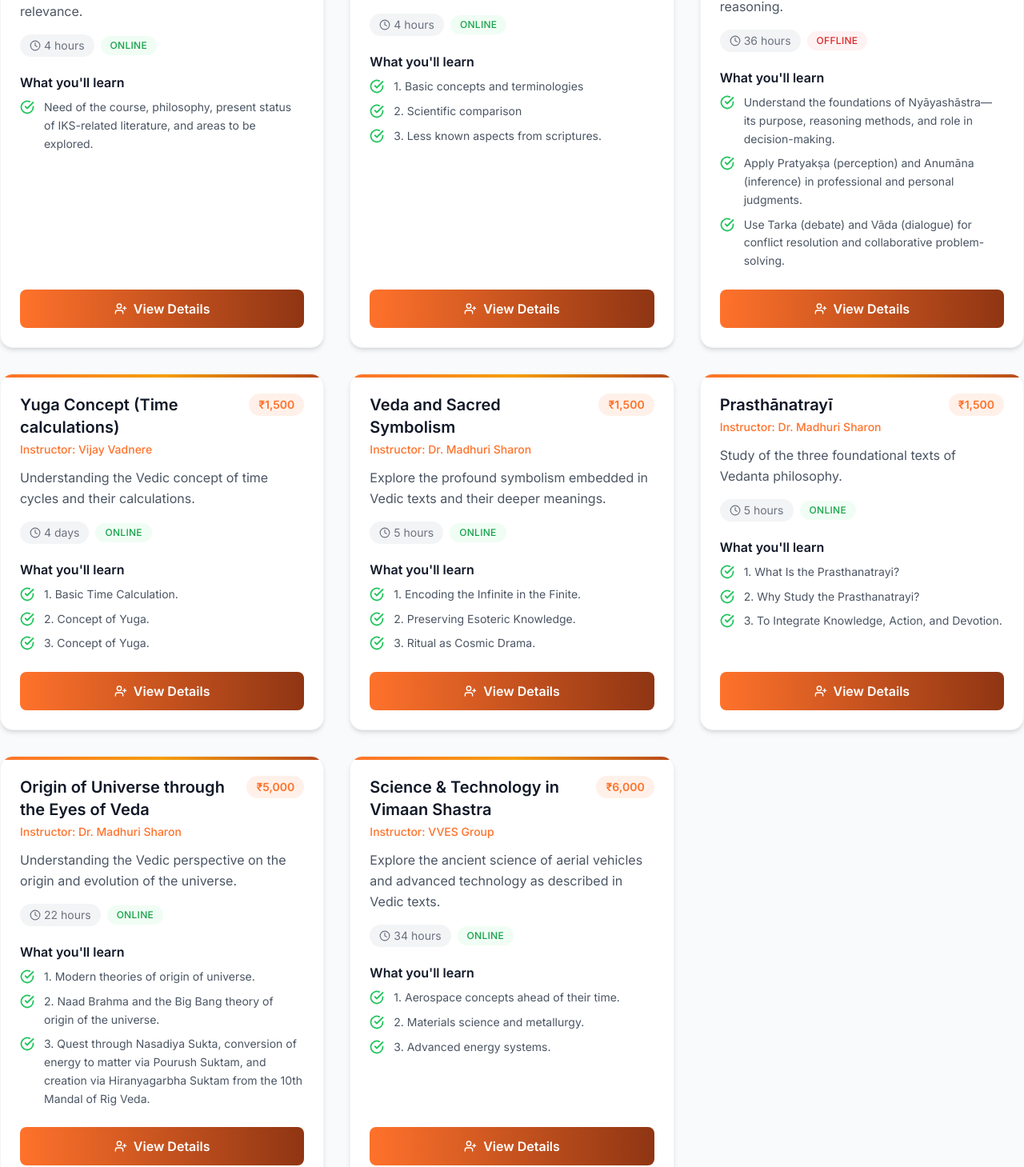
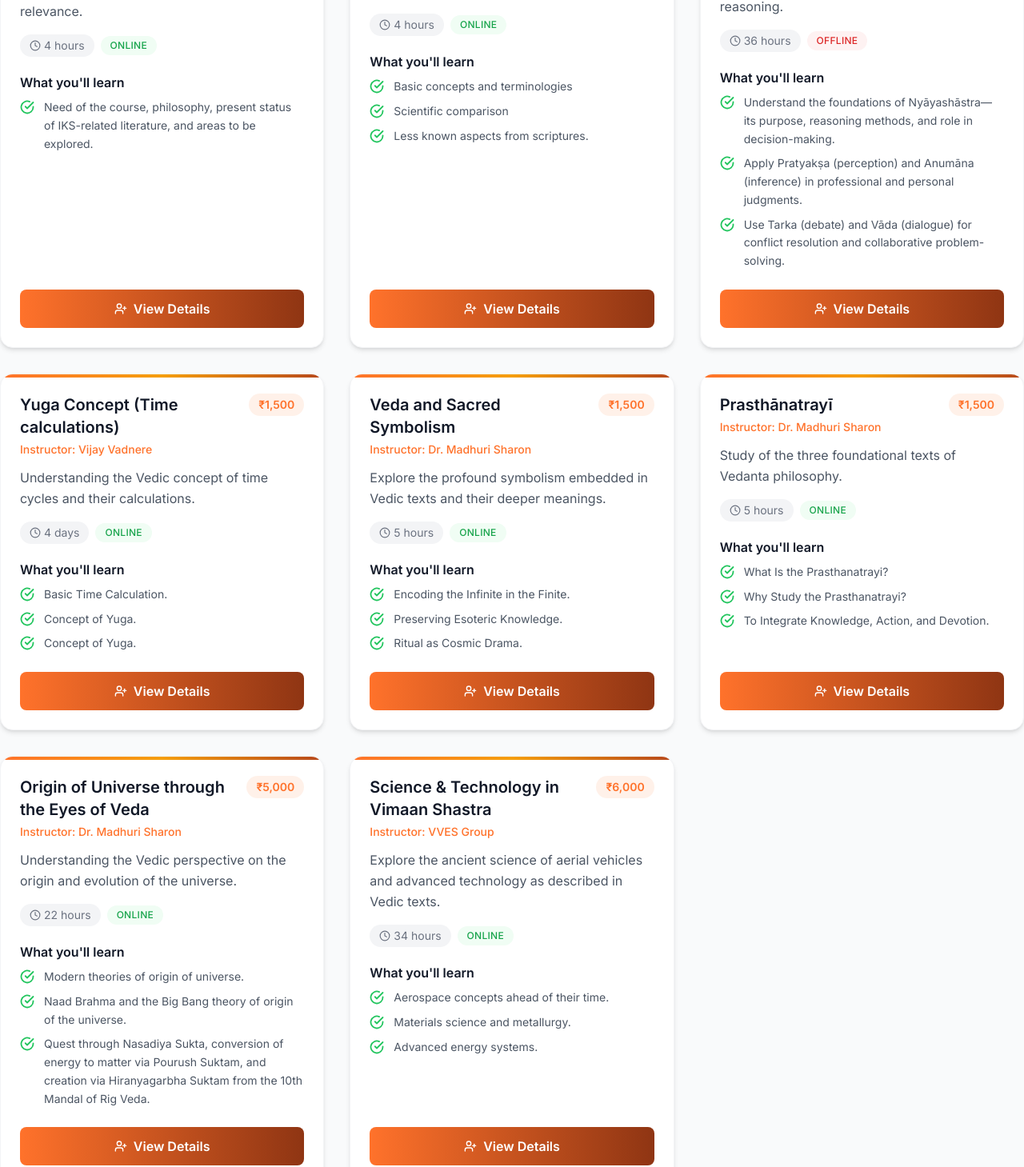
Before and after one commit to CHIRGJAIN/vedicvigyan, a Next.js app: page /courses in a window 1280 px wide. Shown: the part 988-2447 px from the top of the page at 80% size. Built offline with nearby package versions, Linux system fonts and the light colour scheme; no server answers.

Commit message:
Adjust course feature copy formatting

```diff
--- a/app/courses/page.tsx
+++ b/app/courses/page.tsx
@@ -31,7 +31,7 @@ const CoursesPage = () => {
       instructor: 'Anantha M.A',
       description: 'Learn the ancient art and science of archery and warfare as described in the Vedic texts.',
       duration: '6 hours',
-      students: 25,
+      students: 50,
       price: 1500,
       online: true,
       // rating: 4.8,
@@ -58,7 +58,7 @@ const CoursesPage = () => {
       instructor: 'Anuradha Dubey',
       description: 'Explore the subtle life forces and energies as described in Vedic literature.',
       duration:  '4 hours',
-      students: 32,
+      students: 50,
       price: 1500,
       online: true,
       // rating: 4.6,
@@ -83,7 +83,7 @@ const CoursesPage = () => {
       instructor: 'Dr. Mrunal Yawalkar',
       description: 'Master the ancient astronomical treatise and its profound cosmic insights.',
       duration: '4 hours',
-      students: 28,
+      students: 50,
       price: 1500,
       online: true,
       // rating: 4.9,
@@ -108,7 +108,7 @@ const CoursesPage = () => {
       instructor: 'Prof. Sanjay Kumar Sharma',
       description: 'Comprehensive study of traditional Indian knowledge systems and their contemporary relevance.',
       duration: '4 hours',
-      students: 38,
+      students: 50,
       price: 1000,
       online: true,
       // rating: 4.7,
@@ -130,9 +130,9 @@ const CoursesPage = () => {
       online: true,
       // rating: 4.8,
       features: [
-        '1. Basic concepts and terminologies',
-        '2. Scientific comparison',
-        '3. Less known aspects from scriptures.'
+        'Basic concepts and terminologies',
+        'Scientific comparison',
+        'Less known aspects from scriptures.'
       ],
       curriculum: [
         'Basic Concepts',
@@ -175,10 +175,10 @@ const CoursesPage = () => {
       online: true,
       // rating: 4.5,
       features: [
-        '1. Basic Time Calculation.',
-        '2. Concept of Yuga.',
-        '3. Concept of Yuga.',
-        '4. Kaliyuga.'
+        'Basic Time Calculation.',
+        'Concept of Yuga.',
+        'Concept of Yuga.',
+        'Kaliyuga.'
       ],
       curriculum: [
         'Introduction of Time calculation in different Yuga.'
@@ -195,11 +195,11 @@ const CoursesPage = () => {
       online: true,
       // rating: 4.8,
       features: [
-        '1. Encoding the Infinite in the Finite.',
-        '2. Preserving Esoteric Knowledge.',
-        '3. Ritual as Cosmic Drama.',
-        '4. Multiple Layers of Meaning.',
-        '5. Facilitating Inner Transformation.'
+        'Encoding the Infinite in the Finite.',
+        'Preserving Esoteric Knowledge.',
+        'Ritual as Cosmic Drama.',
+        'Multiple Layers of Meaning.',
+        'Facilitating Inner Transformation.'
       ],
       curriculum: [
         'We will give the syllabus only to enrolled students at the beginning of each course.'
@@ -217,11 +217,11 @@ const CoursesPage = () => {
       online: true,
       // rating: 4.9,
       features: [
-        '1. What Is the Prasthanatrayi?',
-        '2. Why Study the Prasthanatrayi?',
-        '3. To Integrate Knowledge, Action, and Devotion.',
-        '4. To Cultivate Ethical and Spiritual Leadership.',
-        '5. To Bridge Ancient Wisdom with Modern Inquiry.'
+        'What Is the Prasthanatrayi?',
+        'Why Study the Prasthanatrayi?',
+        'To Integrate Knowledge, Action, and Devotion.',
+        'To Cultivate Ethical and Spiritual Leadership.',
+        'To Bridge Ancient Wisdom with Modern Inquiry.'
       ],
       curriculum: [
         'We will give the syllabus only to enrolled students at the beginning of each course.'
@@ -238,11 +238,11 @@ const CoursesPage = () => {
       online: true,
       // rating: 4.7,
       features: [
-        '1. Modern theories of origin of universe.',
-        '2. Naad Brahma and the Big Bang theory of origin of the universe.',
-        '3. Quest through Nasadiya Sukta, conversion of energy to matter via Pourush Suktam, and creation via Hiranyagarbha Suktam from the 10th Mandal of Rig Veda.',
-        '4. Philosophical depth and scientific interpretation of creation as an ongoing process and Multiverse theory.',
-        '5. Integration with modern inquiry.'
+        'Modern theories of origin of universe.',
+        'Naad Brahma and the Big Bang theory of origin of the universe.',
+        'Quest through Nasadiya Sukta, conversion of energy to matter via Pourush Suktam, and creation via Hiranyagarbha Suktam from the 10th Mandal of Rig Veda.',
+        'Philosophical depth and scientific interpretation of creation as an ongoing process and Multiverse theory.',
+        'Integration with modern inquiry.'
       ],
       curriculum: [
         'We will give the syllabus only to enrolled students at the beginning of each course.'
@@ -259,11 +259,11 @@ const CoursesPage = () => {
       online: true,
       // rating: 4.8,
       features: [
-        '1. Aerospace concepts ahead of their time.',
-        '2. Materials science and metallurgy.',
-        '3. Advanced energy systems.',
-        '4. Cognitive and symbolic modelling.',
-        '5. Cultural and ethical innovation.'
+        'Aerospace concepts ahead of their time.',
+        'Materials science and metallurgy.',
+        'Advanced energy systems.',
+        'Cognitive and symbolic modelling.',
+        'Cultural and ethical innovation.'
       ],
       curriculum: [
         'We will give the syllabus only to enrolled students at the beginning of each course.'
```
